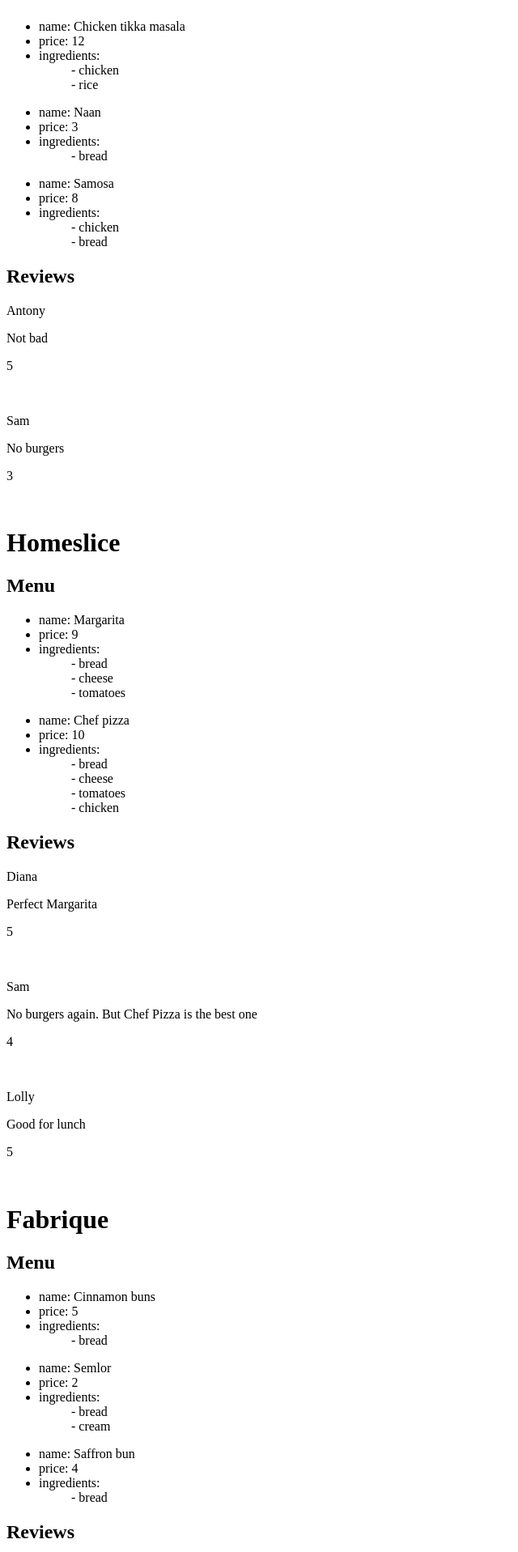
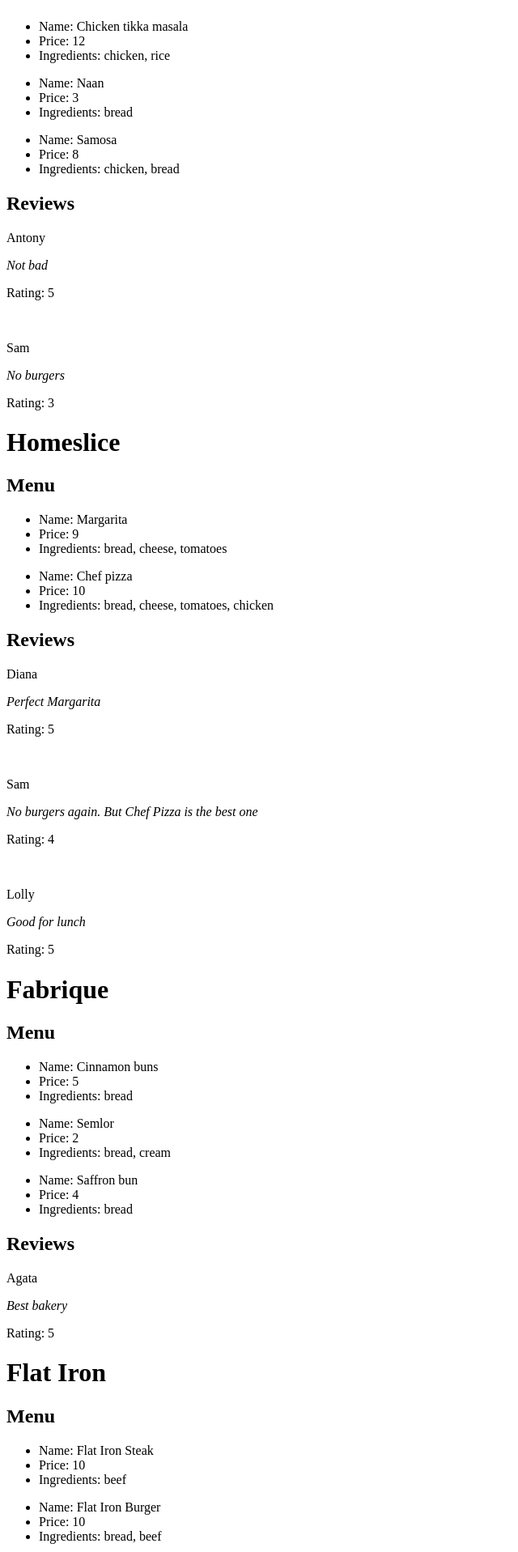
Before and after one commit to Takeshiii/React-course, a React (Vite) app: page / in a window 1280 px wide. Shown: the part 103-2020 px from the top of the page at 81% size, without its empty margins (0-640 px from the left). Built offline with nearby package versions, Linux system fonts and the light colour scheme.

Commit message:
changes after code review

```diff
--- a/src/main.jsx
+++ b/src/main.jsx
@@ -11,36 +11,44 @@ root.render(
       <div>
         <h1>{restaurants[0].name}</h1>
         <h2>Menu</h2>
-        <div>
-          {restaurants[0].menu.map((dish, index) => {
-            return (
-              <ul key={index}>
-                <li>name: {dish.name}</li>
-                <li>price: {dish.price}</li>
+        <ul>
+          <li>Name: {restaurants[0].menu[0].name}</li>
+          <li>Price: {restaurants[0].menu[0].price}</li>
           <li>
-                  ingredients:
-                  {dish.ingredients.map((Ingredient, index) => {
-                    return <ol key={index}>- {Ingredient}</ol>;
-                  })}
+            Ingredients: {restaurants[0].menu[0].ingredients[0]},{" "}
+            {restaurants[0].menu[0].ingredients[1]}
           </li>
         </ul>
-            );
-          })}
-        </div>
+        <ul>
+          <li>Name: {restaurants[0].menu[1].name}</li>
+          <li>Price: {restaurants[0].menu[1].price}</li>
+          <li>Ingredients: {restaurants[0].menu[1].ingredients}</li>
+        </ul>
+        <ul>
+          <li>Name: {restaurants[0].menu[2].name}</li>
+          <li>Price: {restaurants[0].menu[2].price}</li>
+          <li>
+            Ingredients: {restaurants[0].menu[2].ingredients[0]},{" "}
+            {restaurants[0].menu[2].ingredients[1]}
+          </li>
+        </ul>
       </div>
       <div>
         <h2>Reviews</h2>
         <div>
-          {restaurants[0].reviews.map((review, index) => {
-            return (
-              <div key={index}>
-                <p>{review.user}</p>
-                <p>{review.text}</p>
-                <p>{review.rating}</p>
+          <p>{restaurants[0].reviews[0].user}</p>
+          <p>
+            <em>{restaurants[0].reviews[0].text}</em>
+          </p>
+          <p>Rating: {restaurants[0].reviews[0].rating}</p>
+        </div>
         <br></br>
-              </div>
-            );
-          })}
+        <div>
+          <p>{restaurants[0].reviews[1].user}</p>
+          <p>
+            <em>{restaurants[0].reviews[1].text}</em>
+          </p>
+          <p>Rating: {restaurants[0].reviews[1].rating}</p>
         </div>
       </div>
     </div>
@@ -48,36 +56,50 @@ root.render(
       <div>
         <h1>{restaurants[1].name}</h1>
         <h2>Menu</h2>
-        <div>
-          {restaurants[1].menu.map((dish, index) => {
-            return (
-              <ul key={index}>
-                <li>name: {dish.name}</li>
-                <li>price: {dish.price}</li>
+        <ul>
+          <li>Name: {restaurants[1].menu[0].name}</li>
+          <li>Price: {restaurants[1].menu[0].price}</li>
           <li>
-                  ingredients:
-                  {dish.ingredients.map((Ingredient, index) => {
-                    return <ol key={index}>- {Ingredient}</ol>;
-                  })}
+            Ingredients: {restaurants[1].menu[0].ingredients[0]},{" "}
+            {restaurants[1].menu[0].ingredients[1]},{" "}
+            {restaurants[1].menu[0].ingredients[2]}
           </li>
         </ul>
-            );
-          })}
-        </div>
+        <ul>
+          <li>Name: {restaurants[1].menu[1].name}</li>
+          <li>Price: {restaurants[1].menu[1].price}</li>
+          <li>
+            Ingredients: {restaurants[1].menu[1].ingredients[0]},{" "}
+            {restaurants[1].menu[1].ingredients[1]},{" "}
+            {restaurants[1].menu[1].ingredients[2]},{" "}
+            {restaurants[1].menu[1].ingredients[3]}
+          </li>
+        </ul>
       </div>
       <div>
         <h2>Reviews</h2>
         <div>
-          {restaurants[1].reviews.map((review, index) => {
-            return (
-              <div key={index}>
-                <p>{review.user}</p>
-                <p>{review.text}</p>
-                <p>{review.rating}</p>
+          <p>{restaurants[1].reviews[0].user}</p>
+          <p>
+            <em>{restaurants[1].reviews[0].text}</em>
+          </p>
+          <p>Rating: {restaurants[1].reviews[0].rating}</p>
+        </div>
         <br></br>
+        <div>
+          <p>{restaurants[1].reviews[1].user}</p>
+          <p>
+            <em>{restaurants[1].reviews[1].text}</em>
+          </p>
+          <p>Rating: {restaurants[1].reviews[1].rating}</p>
         </div>
-            );
-          })}
+        <br></br>
+        <div>
+          <p>{restaurants[1].reviews[2].user}</p>
+          <p>
+            <em>{restaurants[1].reviews[2].text}</em>
+          </p>
+          <p>Rating: {restaurants[1].reviews[2].rating}</p>
         </div>
       </div>
     </div>
@@ -85,36 +107,33 @@ root.render(
       <div>
         <h1>{restaurants[2].name}</h1>
         <h2>Menu</h2>
-        <div>
-          {restaurants[2].menu.map((dish, index) => {
-            return (
-              <ul key={index}>
-                <li>name: {dish.name}</li>
-                <li>price: {dish.price}</li>
+        <ul>
+          <li>Name: {restaurants[2].menu[0].name}</li>
+          <li>Price: {restaurants[2].menu[0].price}</li>
+          <li>Ingredients: {restaurants[2].menu[0].ingredients[0]}</li>
+        </ul>
+        <ul>
+          <li>Name: {restaurants[2].menu[1].name}</li>
+          <li>Price: {restaurants[2].menu[1].price}</li>
           <li>
-                  ingredients:
-                  {dish.ingredients.map((Ingredient, index) => {
-                    return <ol key={index}>- {Ingredient}</ol>;
-                  })}
+            Ingredients: {restaurants[2].menu[1].ingredients[0]},{" "}
+            {restaurants[2].menu[1].ingredients[1]}
           </li>
         </ul>
-            );
-          })}
-        </div>
+        <ul>
+          <li>Name: {restaurants[2].menu[2].name}</li>
+          <li>Price: {restaurants[2].menu[2].price}</li>
+          <li>Ingredients: {restaurants[2].menu[2].ingredients[0]}</li>
+        </ul>
       </div>
       <div>
         <h2>Reviews</h2>
         <div>
-          {restaurants[2].reviews.map((review, index) => {
-            return (
-              <div key={index}>
-                <p>{review.user}</p>
-                <p>{review.text}</p>
-                <p>{review.rating}</p>
-                <br></br>
-              </div>
-            );
-          })}
+          <p>{restaurants[2].reviews[0].user}</p>
+          <p>
+            <em>{restaurants[2].reviews[0].text}</em>
+          </p>
+          <p>Rating: {restaurants[2].reviews[0].rating}</p>
         </div>
       </div>
     </div>
@@ -122,36 +141,36 @@ root.render(
       <div>
         <h1>{restaurants[3].name}</h1>
         <h2>Menu</h2>
-        <div>
-          {restaurants[3].menu.map((dish, index) => {
-            return (
-              <ul key={index}>
-                <li>name: {dish.name}</li>
-                <li>price: {dish.price}</li>
+        <ul>
+          <li>Name: {restaurants[3].menu[0].name}</li>
+          <li>Price: {restaurants[3].menu[0].price}</li>
+          <li>Ingredients: {restaurants[3].menu[0].ingredients[0]}</li>
+        </ul>
+        <ul>
+          <li>Name: {restaurants[3].menu[1].name}</li>
+          <li>Price: {restaurants[3].menu[1].price}</li>
           <li>
-                  ingredients:
-                  {dish.ingredients.map((Ingredient, index) => {
-                    return <ol key={index}>- {Ingredient}</ol>;
-                  })}
+            Ingredients: {restaurants[3].menu[1].ingredients[0]},{" "}
+            {restaurants[3].menu[1].ingredients[1]}
           </li>
         </ul>
-            );
-          })}
-        </div>
       </div>
       <div>
         <h2>Reviews</h2>
         <div>
-          {restaurants[3].reviews.map((review, index) => {
-            return (
-              <div key={index}>
-                <p>{review.user}</p>
-                <p>{review.text}</p>
-                <p>{review.rating}</p>
+          <p>{restaurants[3].reviews[0].user}</p>
+          <p>
+            <em>{restaurants[3].reviews[0].text}</em>
+          </p>
+          <p>Rating: {restaurants[3].reviews[0].rating}</p>
+        </div>
         <br></br>
-              </div>
-            );
-          })}
+        <div>
+          <p>{restaurants[3].reviews[1].user}</p>
+          <p>
+            <em>{restaurants[3].reviews[1].text}</em>
+          </p>
+          <p>Rating: {restaurants[3].reviews[1].rating}</p>
         </div>
       </div>
     </div>
```
Lines whose indentation alone changed are shown as unchanged.
